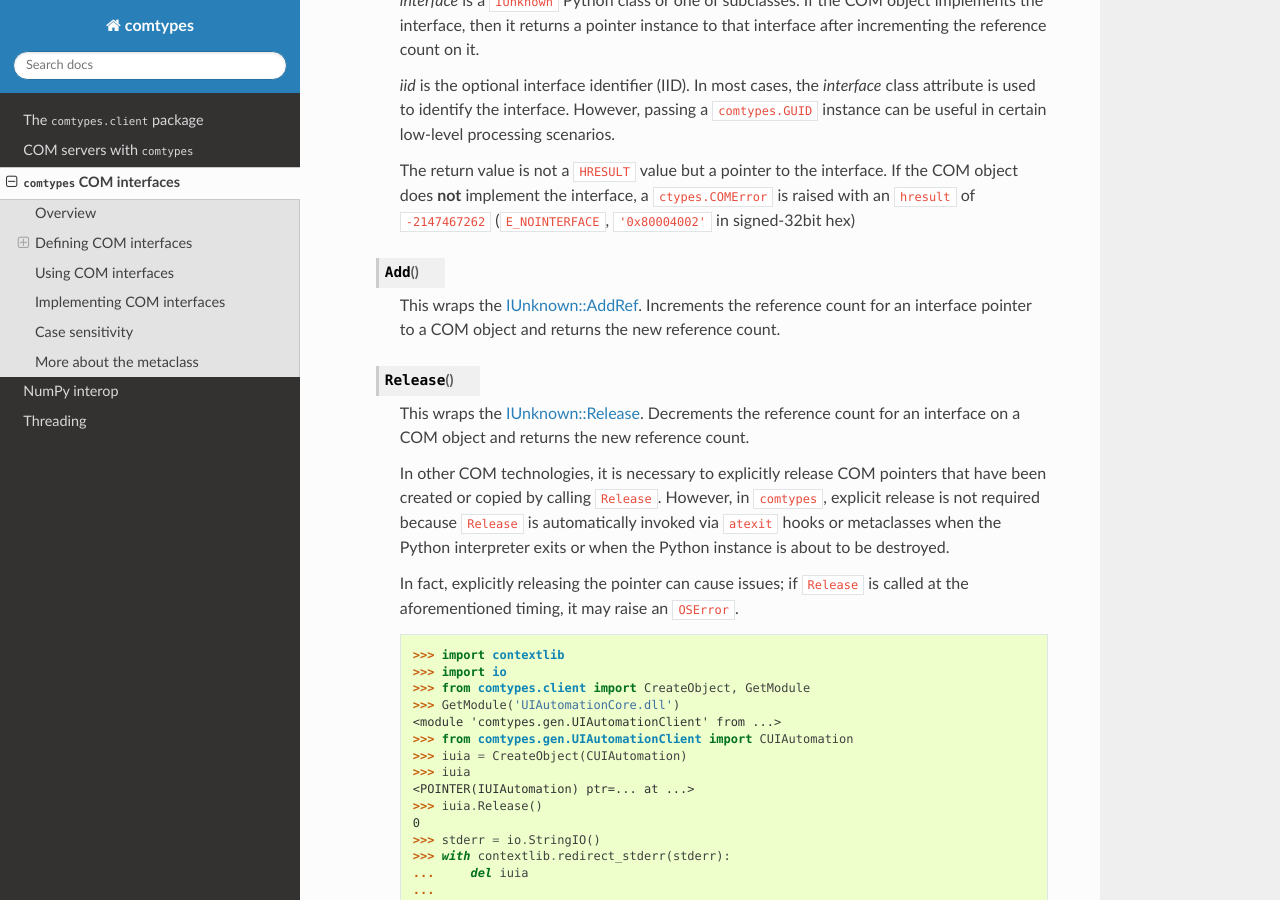
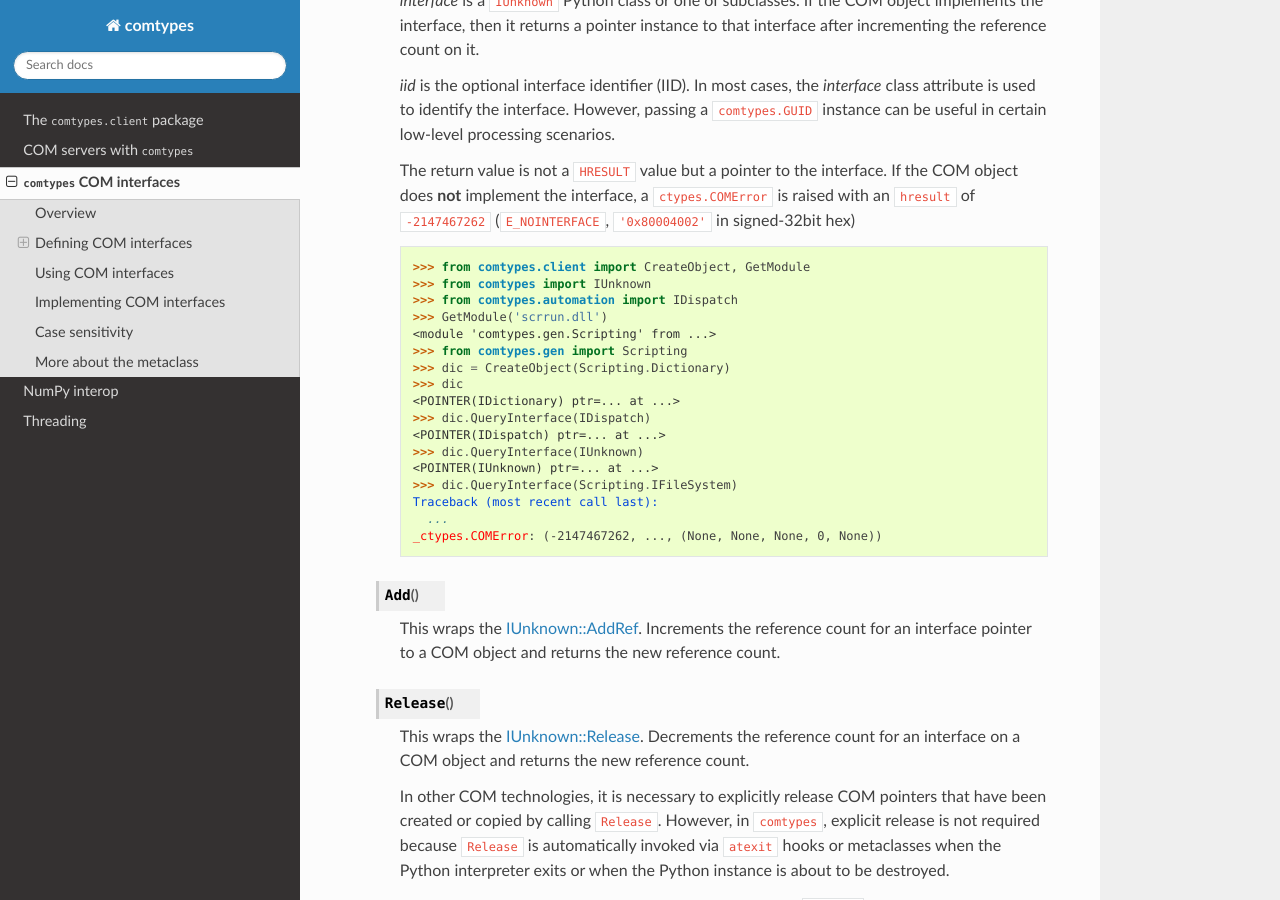
Before and after one commit to enthought/comtypes, a Sphinx documentation site: the page built from docs/source/com_interfaces.rst, in a window 1280 px wide and 900 px high, scrolled down 1323 px. Built offline with Sphinx 7.4.7 and the Read the Docs theme 3.1.0, drawn with Linux system fonts in a browser that asks for light colours.

Commit message:
Add the `QueryInterface` doctest.

```diff
--- a/docs/source/com_interfaces.rst
+++ b/docs/source/com_interfaces.rst
@@ -67,6 +67,26 @@ The ``IUnknown`` as a Python class
         interface, a ``ctypes.COMError`` is raised with an ``hresult``
         of ``-2147467262`` (``E_NOINTERFACE``, ``'0x80004002'`` in
         signed-32bit hex)
+
+        .. doctest::
+
+            >>> from comtypes.client import CreateObject, GetModule
+            >>> from comtypes import IUnknown
+            >>> from comtypes.automation import IDispatch
+            >>> GetModule('scrrun.dll')  # doctest: +ELLIPSIS
+            <module 'comtypes.gen.Scripting' from ...>
+            >>> from comtypes.gen import Scripting
+            >>> dic = CreateObject(Scripting.Dictionary)
+            >>> dic  # doctest: +ELLIPSIS
+            <POINTER(IDictionary) ptr=... at ...>
+            >>> dic.QueryInterface(IDispatch)  # doctest: +ELLIPSIS
+            <POINTER(IDispatch) ptr=... at ...>
+            >>> dic.QueryInterface(IUnknown)  # doctest: +ELLIPSIS
+            <POINTER(IUnknown) ptr=... at ...>
+            >>> dic.QueryInterface(Scripting.IFileSystem)  # doctest: +ELLIPSIS
+            Traceback (most recent call last):
+              ...
+            _ctypes.COMError: (-2147467262, ..., (None, None, None, 0, None))
 
     .. py:method:: Add()
 
```
